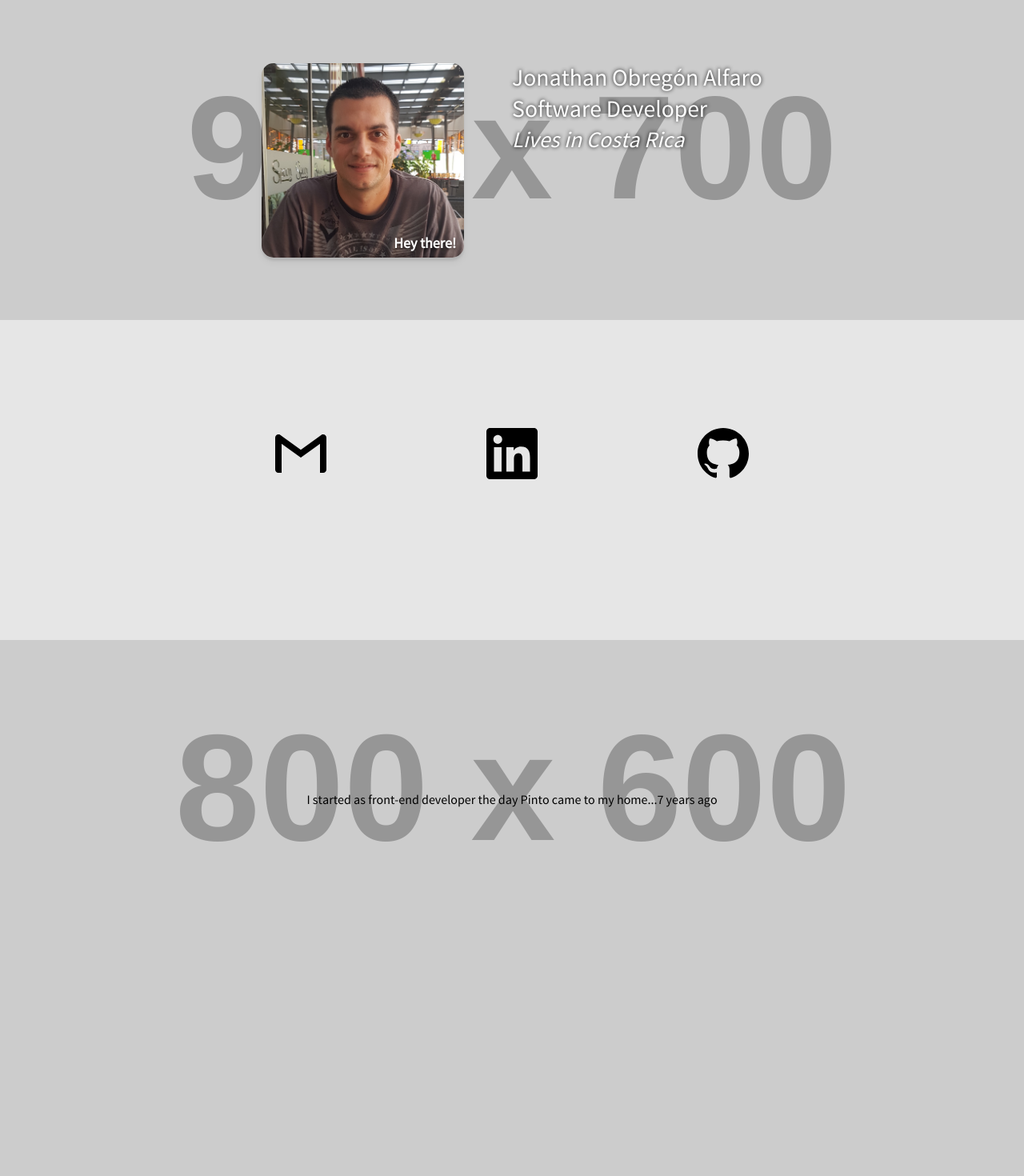
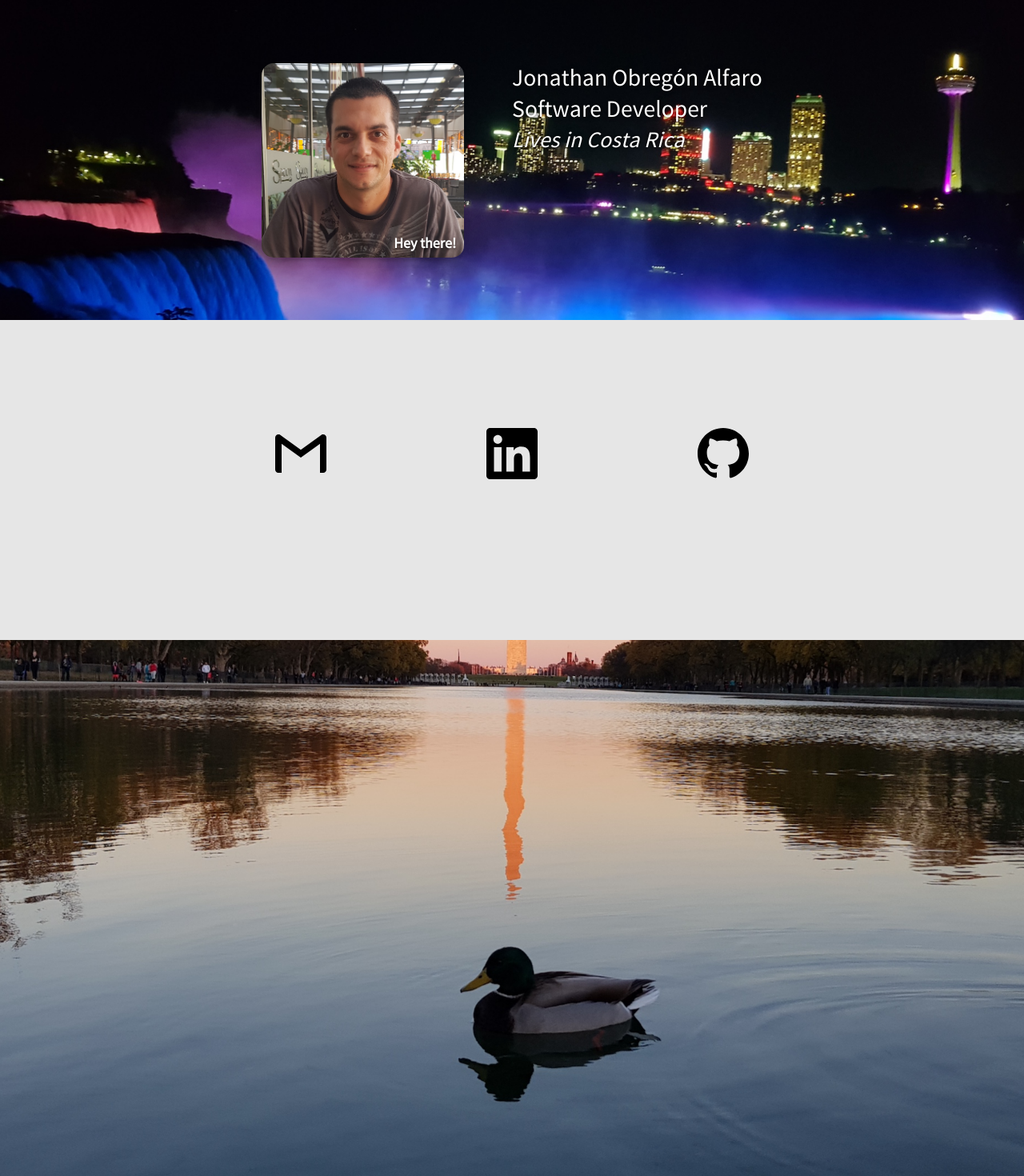
Before and after one commit to jonobral/hagen, a React (Create React App) app: page / in a window 1280 px wide. Shown: the top 1470 px of the page at 80% size. Built offline with nearby package versions, Linux system fonts and the light colour scheme.

Commit message:
commit version_03_22

```diff
--- a/src/App.css
+++ b/src/App.css
@@ -45,14 +45,14 @@
 }
 
 .bg1::after {
-  background-image: url('http://via.placeholder.com/900x700');
+  background-image: url('./assets/bg1.jpg');
   background-repeat: no-repeat;
   background-position: 50% 50%;
   background-size: contain;
 }
 
 .bg2::after {
-  background-image: url('http://via.placeholder.com/800x600');
+  background-image: url('./assets/bg2.jpg');
   background-repeat: no-repeat;
   background-position: 50% 50%;
   background-size: contain;
--- a/src/components/JobsHistory/JobsHistory.js
+++ b/src/components/JobsHistory/JobsHistory.js
@@ -6,7 +6,6 @@ class JobsHistory extends Component {
   render() {
     return (
       <div className="jobs-history">
-        <span>I started as front-end developer the day Pinto came to my home...7 years ago</span>
       </div>
     );
   }
--- a/src/index.css
+++ b/src/index.css
@@ -1,4 +1,5 @@
 body {
+  background-color: grey;
   margin: 0;
   padding: 0;
 	font-family: 'SourceSansProRegular', Fallback, sans-serif;
```
Also changed, not shown: src/assets/bg1.jpg (added), src/assets/bg2.jpg (added).
